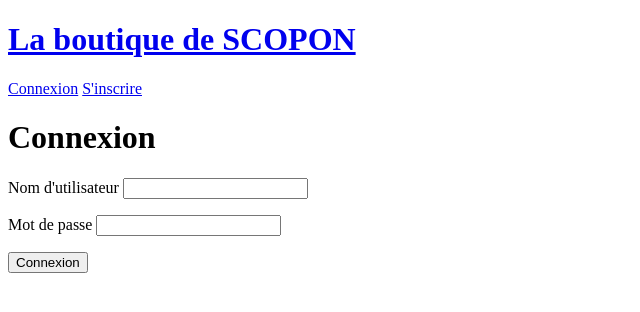
After one commit to HertzyTambwe/E-Shop, a Django app: page /login/ in a window 1280 px wide. The commit adds this page. Shown: the top 312 px of the page, without its empty margins (0-640 px from the left). Run offline with Django 5.2, Linux system fonts and the light colour scheme.

Commit message:
login  done

```diff
--- /dev/null
+++ b/accounts/templates/accounts/login.html
@@ -0,0 +1,22 @@
+{% extends "base.html" %}
+
+
+{% block content %}
+
+    <h1>Connexion</h1>
+    <form method="POST">
+        {% csrf_token %}
+        <p>
+            <label for="username">Nom d'utilisateur</label>
+            <input type="text" id="username" name="username">
+        </p>
+        <p>
+            <label for="password">Mot de passe</label>
+            <input type="password" id="password" name="password">
+        </p>
+        <button type="submit">Connexion</button>
+
+    </form>
+
+
+{% endblock content %}
--- a/accounts/views.py
+++ b/accounts/views.py
@@ -1,4 +1,4 @@
-from django.contrib.auth import get_user_model, login, logout
+from django.contrib.auth import get_user_model, login, logout, authenticate
 from django.shortcuts import redirect, render
 
 User = get_user_model()
@@ -14,6 +14,17 @@ def signup(request):
 
     return render(request, 'accounts/signup.html')
 
+def login_user(request):
+    if request.method =="POST":
+        username = request.POST.get('username')
+        password = request.POST.get('password')
+
+        user = authenticate(username=username, password=password)
+        if user:
+            login(request, user)
+            return redirect('index')
+
+    return render(request, 'accounts/login.html')
 
 def logout_user(request):
     logout(request)
--- a/shop/urls.py
+++ b/shop/urls.py
@@ -1,6 +1,6 @@
 from django.contrib import admin
 from django.urls import path
-from accounts.views import signup, logout_user
+from accounts.views import signup, logout_user, login_user
 from store.views import index, product_detail
 from shop import settings
 from django.conf.urls.static import static
@@ -9,6 +9,7 @@ urlpatterns = [
     path('', index, name='index'),
     path('admin/', admin.site.urls),
     path('signup/', signup, name="signup"),
+    path('login/', login_user, name="login"),
     path('logout/', logout_user, name="logout"),
     path('product/<str:slug>/', product_detail, name="product"),
 ] + static(settings.MEDIA_URL, document_root=settings.MEDIA_ROOT)
--- a/templates/base.html
+++ b/templates/base.html
@@ -16,6 +16,7 @@
         {{ user.username }}
         <a href="{% url 'logout' %}">Deconnexion</a>
     {% else %}
+        <a href="{% url 'login' %}">Connexion</a>
         <a href="{% url 'signup' %}">S'inscrire</a>
     {% endif %}
     {% block content %}
```
Also changed, not shown: db.sqlite3.
